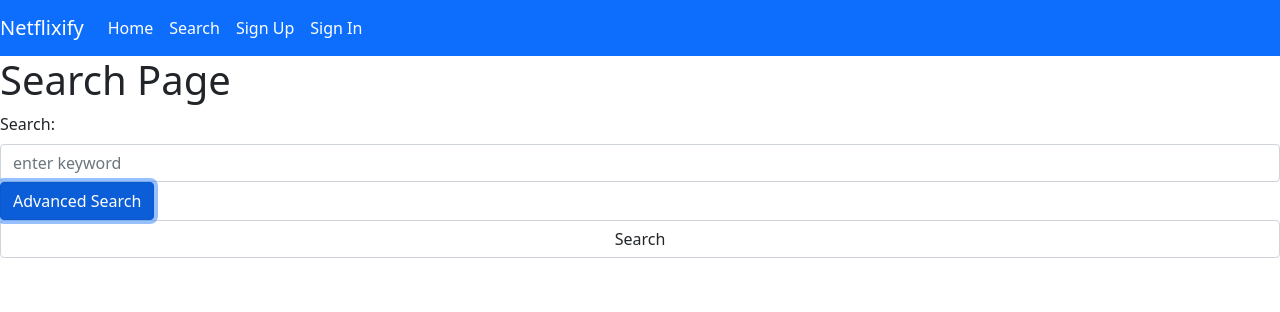
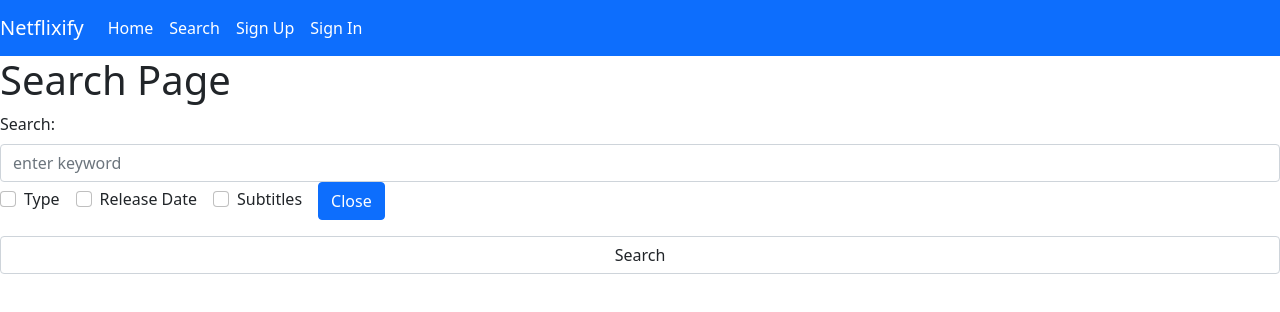
Before and after one commit to paulinal3/netflixify-client, a React (Create React App) app: page /search in a window 1280 px wide. Both pictures are taken after a click on the button "Advanced Search". Shown: the top 312 px of the page. Built offline with nearby package versions, Linux system fonts and the light colour scheme.

Commit message:
handle click succesfully toggling for adv search

```diff
--- a/src/components/search/AdvSearch.js
+++ b/src/components/search/AdvSearch.js
@@ -2,7 +2,12 @@ import { Form, Button } from "react-bootstrap"
 
 export default function AdvSearch(props) {
 
+    const advSearchClick = (e) => {
+        props.setAdvancedSearch(!props.advancedSearch)
+    }
+    // conditional to display advanced search options
     const displayAdvSearch = props.advancedSearch === true ? (
+        // if true, display checkbox options
         <div key={`inline-$checkbox`} className="mb-3">
             <Form.Check
                 inline
@@ -24,37 +29,16 @@ export default function AdvSearch(props) {
                 type='checkbox'
                 id={`inline-$checkbox-3`}
             />
+            <Button onClick={advSearchClick}>Close</Button>
         </div>
+        // if false, display button
     ) : (
-        <Button>Advanced Search</Button>
+        <Button onClick={advSearchClick}>Advanced Search</Button>
     )
 
     return (
         <div>
             {displayAdvSearch}
-            {/* <Button>Advanced Search</Button> */}
-            {/* <div key={`inline-$checkbox`} className="mb-3">
-                <Form.Check
-                    inline
-                    label="Type"
-                    name="group1"
-                    type='checkbox'
-                    id={`inline-$checkbox-1`}
-                />
-                <Form.Check
-                    inline
-                    label="Release Date"
-                    name="group1"
-                    type='checkbox'
-                    id={`inline-$checkbox-2`}
-                />
-                <Form.Check
-                    inline
-                    label="Subtitles"
-                    type='checkbox'
-                    id={`inline-$checkbox-3`}
-                />
-            </div> */}
         </div>
     )
 }
```
